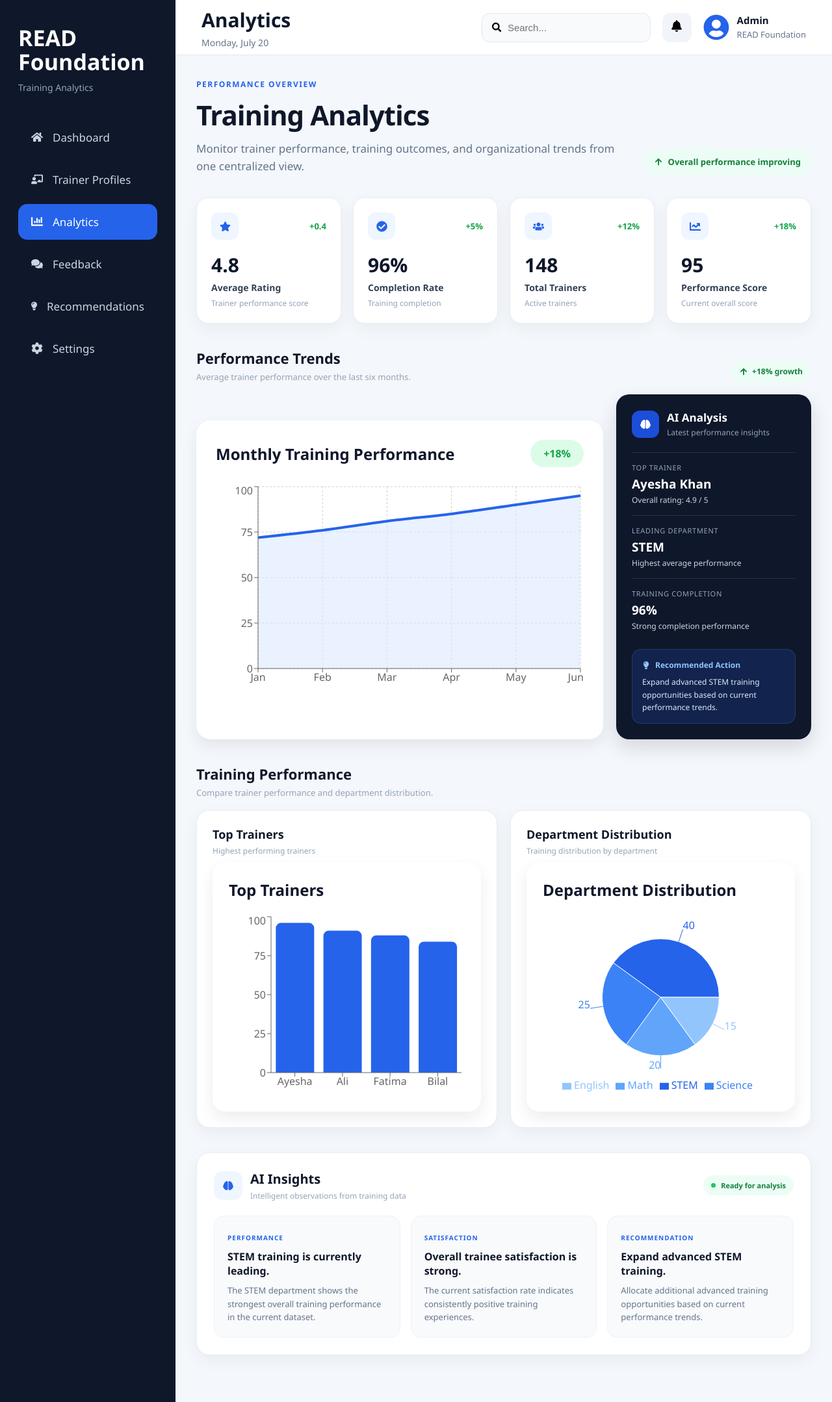
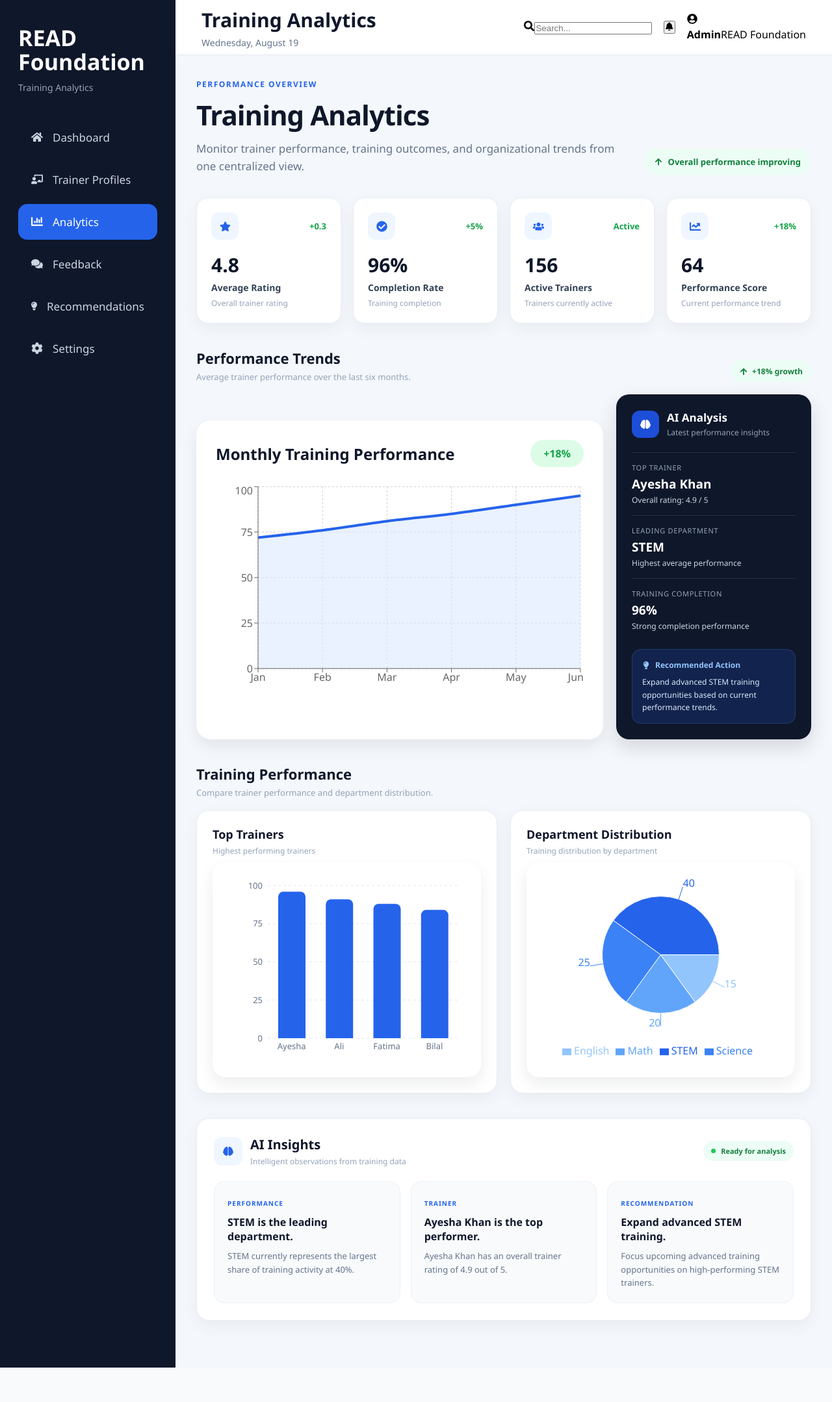
Before and after one commit to 231244-lgtm/AI-Training-Analytics-System, a React app: page /analytics in a window 1280 px wide. Shown: the whole page at 65% size. After the commit the page ends 2105 px from the top, so only its background shows below. Built offline with nearby package versions, Linux system fonts and the light colour scheme; the HTML template or start-up script is replaced by a standard one.

Commit message:
Fix navbar and analytics chart rendering

```diff
--- a/src/components/DepartmentPieChart.jsx
+++ b/src/components/DepartmentPieChart.jsx
@@ -27,8 +27,6 @@ function DepartmentPieChart() {
   return (
     <div className="small-chart">
 
-      <h2>Department Distribution</h2>
-
       <ResponsiveContainer width="100%" height={280}>
 
         <PieChart>
@@ -36,14 +34,17 @@ function DepartmentPieChart() {
           <Pie
             data={data}
             dataKey="value"
+            nameKey="name"
+            cx="50%"
+            cy="45%"
             outerRadius={90}
             label
           >
 
             {data.map((entry, index) => (
               <Cell
-                key={index}
-                fill={COLORS[index]}
+                key={entry.name}
+                fill={COLORS[index % COLORS.length]}
               />
             ))}
 
--- a/src/components/Navbar.jsx
+++ b/src/components/Navbar.jsx
@@ -1,37 +1,23 @@
+import {
+  FaSearch,
+  FaBell,
+  FaUserCircle,
+} from "react-icons/fa";
+
 import "../styles/Navbar.css";
-import { FaBell, FaSearch, FaUserCircle } from "react-icons/fa";
-import { useLocation } from "react-router-dom";
 
 function Navbar() {
-  const location = useLocation();
-
-  const today = new Date().toLocaleDateString("en-US", {
-    weekday: "long",
-    month: "long",
-    day: "numeric",
-  });
-
-  const pageTitles = {
-    "/": "Dashboard",
-    "/trainer-profiles": "Trainer Profiles",
-    "/analytics": "Analytics",
-    "/feedback": "Feedback",
-    "/recommendations": "Recommendations",
-    "/settings": "Settings",
-  };
-
-  const currentTitle = pageTitles[location.pathname] || "Dashboard";
-
   return (
     <header className="navbar">
-      <div>
-        <h2>{currentTitle}</h2>
-        <p>{today}</p>
+
+      <div className="navbar-title">
+        <h2>Training Analytics</h2>
+        <p>Wednesday, August 19</p>
       </div>
 
       <div className="navbar-right">
 
-        <div className="search-box">
+        <div className="navbar-search">
           <FaSearch />
           <input
             type="text"
@@ -39,19 +25,23 @@ function Navbar() {
           />
         </div>
 
-        <button className="icon-btn">
+        <button className="notification-btn">
           <FaBell />
         </button>
 
-        <div className="profile">
-          <FaUserCircle />
+        <div className="admin-profile">
+
+          <FaUserCircle className="admin-icon" />
+
           <div>
-            <h4>Admin</h4>
+            <strong>Admin</strong>
             <span>READ Foundation</span>
           </div>
+
         </div>
 
       </div>
+
     </header>
   );
 }
--- a/src/components/TrainerBarChart.jsx
+++ b/src/components/TrainerBarChart.jsx
@@ -4,7 +4,8 @@ import {
   Bar,
   XAxis,
   YAxis,
- Tooltip,
+  Tooltip,
+  CartesianGrid,
 } from "recharts";
 
 import "../styles/TrainerBarChart.css";
@@ -20,22 +21,45 @@ function TrainerBarChart() {
   return (
     <div className="small-chart">
 
-      <h2>Top Trainers</h2>
-
       <ResponsiveContainer width="100%" height={280}>
 
-        <BarChart data={data}>
+        <BarChart
+          data={data}
+          margin={{
+            top: 10,
+            right: 10,
+            left: 0,
+            bottom: 5,
+          }}
+        >
 
-          <XAxis dataKey="name" />
+          <CartesianGrid
+            stroke="#e2e8f0"
+            strokeDasharray="4 4"
+            vertical={false}
+          />
 
-          <YAxis />
+          <XAxis
+            dataKey="name"
+            axisLine={false}
+            tickLine={false}
+            tick={{ fill: "#64748b", fontSize: 13 }}
+          />
+
+          <YAxis
+            domain={[0, 100]}
+            axisLine={false}
+            tickLine={false}
+            tick={{ fill: "#64748b", fontSize: 13 }}
+          />
 
           <Tooltip />
 
           <Bar
             dataKey="rating"
             fill="#2563EB"
-            radius={[8,8,0,0]}
+            radius={[8, 8, 0, 0]}
+            barSize={42}
           />
 
         </BarChart>
--- a/src/pages/Analytics.jsx
+++ b/src/pages/Analytics.jsx
@@ -34,16 +34,20 @@ function Analytics() {
           <section className="analytics-header">
 
             <div>
+
               <span className="analytics-eyebrow">
                 PERFORMANCE OVERVIEW
               </span>
 
-              <h1>Training Analytics</h1>
+              <h1>
+                Training Analytics
+              </h1>
 
               <p>
                 Monitor trainer performance, training outcomes,
                 and organizational trends from one centralized view.
               </p>
+
             </div>
 
             <div className="analytics-status">
@@ -54,28 +58,34 @@ function Analytics() {
           </section>
 
 
-          {/* ================= KPI SECTION ================= */}
+          {/* ================= KPI CARDS ================= */}
 
           <section className="kpi-section">
 
             <div className="kpi-card">
 
               <div className="kpi-top">
+
                 <div className="kpi-icon">
                   <FaStar />
                 </div>
 
                 <span className="kpi-change">
-                  +0.4
+                  +0.3
                 </span>
+
               </div>
 
-              <h2>4.8</h2>
+              <h2>
+                4.8
+              </h2>
 
-              <p>Average Rating</p>
+              <p>
+                Average Rating
+              </p>
 
               <span className="kpi-description">
-                Trainer performance score
+                Overall trainer rating
               </span>
 
             </div>
@@ -84,6 +94,7 @@ function Analytics() {
             <div className="kpi-card">
 
               <div className="kpi-top">
+
                 <div className="kpi-icon">
                   <FaCheckCircle />
                 </div>
@@ -91,11 +102,16 @@ function Analytics() {
                 <span className="kpi-change">
                   +5%
                 </span>
+
               </div>
 
-              <h2>96%</h2>
+              <h2>
+                96%
+              </h2>
 
-              <p>Completion Rate</p>
+              <p>
+                Completion Rate
+              </p>
 
               <span className="kpi-description">
                 Training completion
@@ -107,21 +123,27 @@ function Analytics() {
             <div className="kpi-card">
 
               <div className="kpi-top">
+
                 <div className="kpi-icon">
                   <FaUsers />
                 </div>
 
                 <span className="kpi-change">
-                  +12%
+                  Active
                 </span>
+
               </div>
 
-              <h2>148</h2>
+              <h2>
+                156
+              </h2>
 
-              <p>Total Trainers</p>
+              <p>
+                Active Trainers
+              </p>
 
               <span className="kpi-description">
-                Active trainers
+                Trainers currently active
               </span>
 
             </div>
@@ -130,6 +152,7 @@ function Analytics() {
             <div className="kpi-card">
 
               <div className="kpi-top">
+
                 <div className="kpi-icon">
                   <FaChartLine />
                 </div>
@@ -137,14 +160,19 @@ function Analytics() {
                 <span className="kpi-change">
                   +18%
                 </span>
+
               </div>
 
-              <h2>95</h2>
+              <h2>
+                64
+              </h2>
 
-              <p>Performance Score</p>
+              <p>
+                Performance Score
+              </p>
 
               <span className="kpi-description">
-                Current overall score
+                Current performance trend
               </span>
 
             </div>
@@ -157,23 +185,34 @@ function Analytics() {
           <section className="analytics-section-title">
 
             <div>
-              <h2>Performance Trends</h2>
+
+              <h2>
+                Performance Trends
+              </h2>
 
               <p>
                 Average trainer performance over the last six months.
               </p>
+
             </div>
 
             <div className="section-badge">
+
               <FaArrowUp />
+
               +18% growth
+
             </div>
 
           </section>
 
 
           <section className="performance-main">
+
             <PerformanceChart />
+
+
+            {/* AI ANALYSIS */}
 
             <div className="ai-analysis-card">
 
@@ -184,8 +223,15 @@ function Analytics() {
                 </div>
 
                 <div>
-                  <h3>AI Analysis</h3>
-                  <p>Latest performance insights</p>
+
+                  <h3>
+                    AI Analysis
+                  </h3>
+
+                  <p>
+                    Latest performance insights
+                  </p>
+
                 </div>
 
               </div>
@@ -193,9 +239,13 @@ function Analytics() {
 
               <div className="ai-metric">
 
-                <span>Top Trainer</span>
+                <span>
+                  Top Trainer
+                </span>
 
-                <strong>Ayesha Khan</strong>
+                <strong>
+                  Ayesha Khan
+                </strong>
 
                 <small>
                   Overall rating: 4.9 / 5
@@ -206,9 +256,13 @@ function Analytics() {
 
               <div className="ai-metric">
 
-                <span>Leading Department</span>
+                <span>
+                  Leading Department
+                </span>
 
-                <strong>STEM</strong>
+                <strong>
+                  STEM
+                </strong>
 
                 <small>
                   Highest average performance
@@ -219,9 +273,13 @@ function Analytics() {
 
               <div className="ai-metric">
 
-                <span>Training Completion</span>
+                <span>
+                  Training Completion
+                </span>
 
-                <strong>96%</strong>
+                <strong>
+                  96%
+                </strong>
 
                 <small>
                   Strong completion performance
@@ -233,9 +291,13 @@ function Analytics() {
               <div className="ai-recommendation">
 
                 <div className="recommendation-title">
+
                   <FaLightbulb />
 
-                  <span>Recommended Action</span>
+                  <span>
+                    Recommended Action
+                  </span>
+
                 </div>
 
                 <p>
@@ -255,11 +317,15 @@ function Analytics() {
           <section className="analytics-section-title secondary-title">
 
             <div>
-              <h2>Training Performance</h2>
+
+              <h2>
+                Training Performance
+              </h2>
 
               <p>
                 Compare trainer performance and department distribution.
               </p>
+
             </div>
 
           </section>
@@ -267,15 +333,21 @@ function Analytics() {
 
           <section className="charts-grid">
 
+
             <div className="chart-panel">
+
               <div className="chart-panel-header">
 
                 <div>
-                  <h3>Top Trainers</h3>
+
+                  <h3>
+                    Top Trainers
+                  </h3>
 
                   <p>
                     Highest performing trainers
                   </p>
+
                 </div>
 
               </div>
@@ -290,11 +362,15 @@ function Analytics() {
               <div className="chart-panel-header">
 
                 <div>
-                  <h3>Department Distribution</h3>
+
+                  <h3>
+                    Department Distribution
+                  </h3>
 
                   <p>
                     Training distribution by department
                   </p>
+
                 </div>
 
               </div>
@@ -306,7 +382,7 @@ function Analytics() {
           </section>
 
 
-          {/* ================= AI SUMMARY ================= */}
+          {/* ================= AI INSIGHTS ================= */}
 
           <section className="ai-summary-section">
 
@@ -319,25 +395,33 @@ function Analytics() {
                 </div>
 
                 <div>
-                  <h2>AI Insights</h2>
+
+                  <h2>
+                    AI Insights
+                  </h2>
 
                   <p>
                     Intelligent observations from training data
                   </p>
+
                 </div>
 
               </div>
 
 
               <div className="ai-ready">
+
                 <span></span>
+
                 Ready for analysis
+
               </div>
 
             </div>
 
 
             <div className="ai-insight-grid">
+
 
               <div className="ai-insight">
 
@@ -346,12 +430,12 @@ function Analytics() {
                 </span>
 
                 <h3>
-                  STEM training is currently leading.
+                  STEM is the leading department.
                 </h3>
 
                 <p>
-                  The STEM department shows the strongest
-                  overall training performance in the current dataset.
+                  STEM currently represents the largest
+                  share of training activity at 40%.
                 </p>
 
               </div>
@@ -360,16 +444,16 @@ function Analytics() {
               <div className="ai-insight">
 
                 <span className="insight-label">
-                  SATISFACTION
+                  TRAINER
                 </span>
 
                 <h3>
-                  Overall trainee satisfaction is strong.
+                  Ayesha Khan is the top performer.
                 </h3>
 
                 <p>
-                  The current satisfaction rate indicates
-                  consistently positive training experiences.
+                  Ayesha Khan has an overall trainer
+                  rating of 4.9 out of 5.
                 </p>
 
               </div>
@@ -386,11 +470,12 @@ function Analytics() {
                 </h3>
 
                 <p>
-                  Allocate additional advanced training
-                  opportunities based on current performance trends.
+                  Focus upcoming advanced training
+                  opportunities on high-performing STEM trainers.
                 </p>
 
               </div>
+
 
             </div>
 
```
